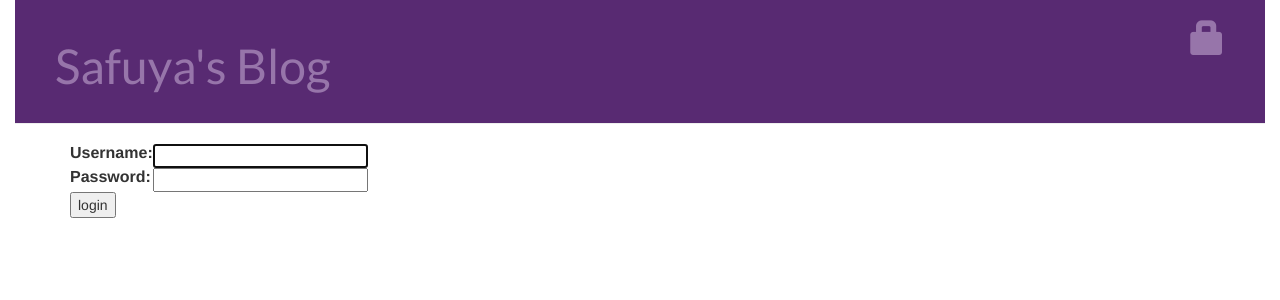
After one commit to Safuya/my-first-blog, a Django app: page /accounts/login/ in a window 1280 px wide. The commit adds this page. Shown: the top 300 px of the page. Run offline with Django 3.2, Linux system fonts and the light colour scheme; some libraries are stand-ins or nearby versions.

Commit message:
Add a login page

```diff
--- a/blog/templates/blog/base.html
+++ b/blog/templates/blog/base.html
@@ -21,6 +21,10 @@
                 <a href="{% url 'post_draft_list' %}" class="top-menu">
                     <span class="glyphicon glyphicon-edit"></span>
                 </a>
+            {% else %}
+                <a href="{% url 'login' %}" class="top-menu">
+                    <span class="glyphicon glyphicon-lock"></span>
+                </a>
             {% endif %}
 
             <h1><a href="">Safuya's Blog</a></h1>
--- /dev/null
+++ b/blog/templates/registration/login.html
@@ -0,0 +1,26 @@
+{% extends "blog/base.html" %}
+
+{% block content %}
+
+    {% if form.errors %}
+        <p>Your username and password didn't match. Please try again</p>
+    {% endif %}
+
+    <form method="post" action="{% url 'login' %}">
+        {% csrf_token %}
+        <table>
+            <tr>
+                <td>{{ form.username.label_tag }}</td>
+                <td>{{ form.username }}</td>
+            </tr>
+            <tr>
+                <td>{{ form.password.label_tag }}</td>
+                <td>{{ form.password}}</td>
+            </tr>
+        </table>
+
+        <input type="submit" value="login" />
+        <input type="hidden" name="next" value="{{ next }}" />
+    </form>
+
+{% endblock %}
--- a/mysite/settings.py
+++ b/mysite/settings.py
@@ -124,3 +124,4 @@ USE_TZ = True
 
 STATIC_URL = '/static/'
 STATIC_ROOT = os.path.join(BASE_DIR, 'static')
+LOGIN_REDIRECT_URL = '/'
--- a/mysite/urls.py
+++ b/mysite/urls.py
@@ -1,7 +1,9 @@
 from django.conf.urls import include, url
 from django.contrib import admin
+import django.contrib.auth.views
 
 urlpatterns = [
     url(r'^admin/', admin.site.urls),
+    url(r'^accounts/login/$', django.contrib.auth.views.login, name='login'),
     url(r'', include('blog.urls')),
 ]
```
Also changed, not shown: blog/views.py (+6 -1 lines).
